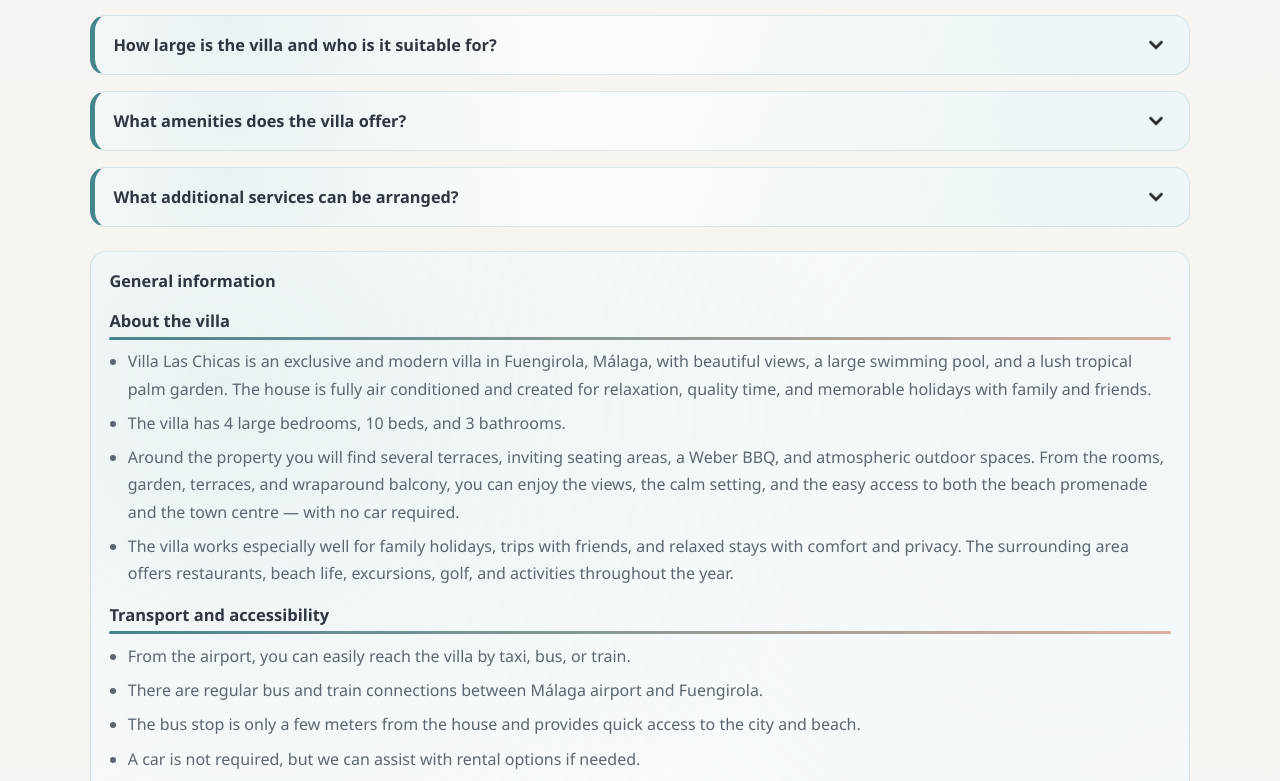
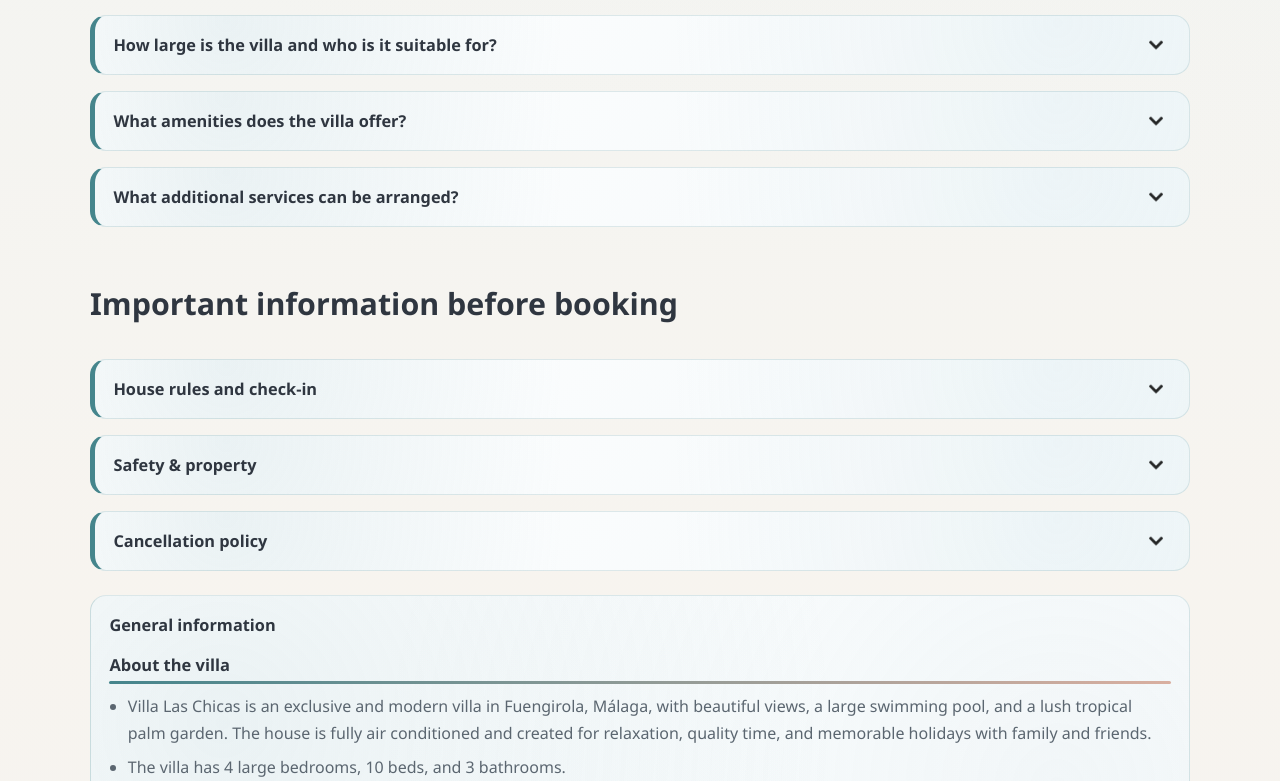
Before and after one commit to Cvangen91/VillaLasChicas, a React (Vite) app: page /about in a window 1280 px wide. Shown: the part 2473-3254 px from the top of the page. Built offline with nearby package versions, Linux system fonts and the light colour scheme.

Commit message:
Viktig info

```diff
--- a/src/locales/en.js
+++ b/src/locales/en.js
@@ -30,6 +30,7 @@ const en = {
     bookingTitle: 'Booking',
     bookingText: 'A dedicated booking solution will be added here later. This section is reserved for availability, enquiries, and reservations.',
     bookingPlaceholder: 'Booking module coming soon.',
+    minStayNotice: 'Minimum stay is 7 days.',
     bookWithAirbnb: 'Book with Airbnb',
     bookWithBooking: 'Book with Booking.com',
     seeMapButton: 'See map',
@@ -41,7 +42,44 @@ const en = {
       quickResponseText: 'Please include your preferred dates, number of guests, and any questions in your message.',
         videoLabel: 'Watch the villa video',
       moreInfoTitle: 'General information',
+        importantBeforeBookingTitle: 'Important information before booking',
+        thingsToKnowTitle: 'Things to know',
       overviewTitle: 'About the villa',
+        houseRules: {
+          title: 'House rules and check-in',
+          intro: 'You will be staying in someone\'s home, so please treat it with care and respect.',
+          checkingInOutTitle: 'Checking in and out',
+          checkingInOutItems: [
+            'Check-in: 16:00 - 22:00',
+            'Checkout before 11:00',
+          ],
+          duringStayTitle: 'During your stay',
+          duringStayItems: [
+            '8 guests maximum',
+            'No pets',
+            'No parties or events',
+            'No commercial photography',
+            'No smoking',
+            'Minimum stay is 7 days',
+          ],
+          beforeLeaveTitle: 'Before you leave',
+          beforeLeaveItems: [
+            'Throw rubbish away',
+            'Turn things off',
+            'Return keys',
+          ],
+        },
+        safetyAndProperty: {
+          title: 'Safety & property',
+          intro: 'Avoid surprises by looking over these important details about your host\'s property.',
+          safetyDevicesTitle: 'Safety devices',
+          safetyDevices: [
+            'Carbon monoxide alarm installed',
+            'Smoke alarm installed',
+          ],
+        },
+        cancellationPolicyTitle: 'Cancellation policy',
+        cancellationPolicyNote: 'Cancellation policy: more info on booking sites.',
       videoSectionTitle: 'Video',
         photoTourTitle: 'Photos from the villa',
         photoShowAll: 'Show all photos',
--- a/src/locales/es.js
+++ b/src/locales/es.js
@@ -30,6 +30,7 @@ const es = {
     bookingTitle: 'Reserva',
     bookingText: 'Aquí se añadirá más adelante una solución de reservas. Esta sección está reservada para disponibilidad, consultas y reservas.',
     bookingPlaceholder: 'Módulo de reservas próximamente.',
+    minStayNotice: 'La estancia mínima es de 7 días.',
     bookWithAirbnb: 'Reservar con Airbnb',
     bookWithBooking: 'Reservar con Booking.com',
     seeMapButton: 'Ver mapa',
@@ -41,7 +42,44 @@ const es = {
       quickResponseText: 'Por favor, indica las fechas deseadas, número de huéspedes y cualquier pregunta en tu mensaje.',
       videoLabel: 'Ver el vídeo de la villa',
       moreInfoTitle: 'Información general',
+      importantBeforeBookingTitle: 'Información importante antes de reservar',
+      thingsToKnowTitle: 'Información importante',
       overviewTitle: 'Sobre la villa',
+      houseRules: {
+        title: 'Normas de la casa y check-in',
+        intro: 'Te alojarás en la casa de alguien, así que trátala con cuidado y respeto.',
+        checkingInOutTitle: 'Entrada y salida',
+        checkingInOutItems: [
+          'Check-in: 16:00 - 22:00',
+          'Checkout antes de las 11:00',
+        ],
+        duringStayTitle: 'Durante tu estancia',
+        duringStayItems: [
+          'Máximo 8 huéspedes',
+          'No se admiten mascotas',
+          'No se permiten fiestas ni eventos',
+          'No se permite fotografía comercial',
+          'No fumar',
+          'La estancia mínima es de 7 días',
+        ],
+        beforeLeaveTitle: 'Antes de salir',
+        beforeLeaveItems: [
+          'Tira la basura',
+          'Apaga todo',
+          'Devuelve las llaves',
+        ],
+      },
+      safetyAndProperty: {
+        title: 'Seguridad y propiedad',
+        intro: 'Evita sorpresas revisando estos detalles importantes sobre la propiedad del anfitrión.',
+        safetyDevicesTitle: 'Dispositivos de seguridad',
+        safetyDevices: [
+          'Alarma de monóxido de carbono instalada',
+          'Alarma de humo instalada',
+        ],
+      },
+      cancellationPolicyTitle: 'Política de cancelación',
+      cancellationPolicyNote: 'Política de cancelación: más información en los sitios de reserva.',
       videoSectionTitle: 'Vídeo',
         photoTourTitle: 'Fotos de la villa',
         photoShowAll: 'Ver todas las fotos',
--- a/src/locales/no.js
+++ b/src/locales/no.js
@@ -30,6 +30,7 @@ const no = {
     bookingTitle: 'Booking',
     bookingText: 'Her kommer det en egen bookingløsning etter hvert. Denne seksjonen er reservert for tilgjengelighet, forespørsler og bestilling.',
     bookingPlaceholder: 'Bookingmodul kommer snart.',
+    minStayNotice: 'Minimum booking er 7 dager.',
     bookWithAirbnb: 'Book på Airbnb',
     bookWithBooking: 'Book på Booking.com',
     seeMapButton: 'Se kart',
@@ -41,7 +42,44 @@ const no = {
       quickResponseText: 'Send gjerne ønsket dato, antall gjester og eventuelle spørsmål i meldingen.',
       videoLabel: 'Se video av villaen',
       moreInfoTitle: 'Generell info',
+      importantBeforeBookingTitle: 'Viktig informasjon før booking',
+      thingsToKnowTitle: 'Viktig å vite',
       overviewTitle: 'Om villaen',
+      houseRules: {
+        title: 'Husregler og innsjekk',
+        intro: 'Du bor i noens hjem, så vennligst behandle stedet med omtanke og respekt.',
+        checkingInOutTitle: 'Innsjekk og utsjekk',
+        checkingInOutItems: [
+          'Innsjekk: 16:00 - 22:00',
+          'Utsjekk for kl. 11:00',
+        ],
+        duringStayTitle: 'Under oppholdet',
+        duringStayItems: [
+          'Maks 8 gjester',
+          'Ingen kjæledyr',
+          'Ingen fester eller arrangementer',
+          'Ingen kommersiell fotografering',
+          'Ingen røyking',
+          'Minimum booking er 7 dager',
+        ],
+        beforeLeaveTitle: 'Før du reiser',
+        beforeLeaveItems: [
+          'Kast søppel',
+          'Skru av lys og elektriske apparater',
+          'Lever tilbake nøkler',
+        ],
+      },
+      safetyAndProperty: {
+        title: 'Sikkerhet og eiendom',
+        intro: 'Unngå overraskelser ved å lese viktig informasjon om eiendommen.',
+        safetyDevicesTitle: 'Sikkerhetsutstyr',
+        safetyDevices: [
+          'Karbonmonoksidvarsler installert',
+          'Røykvarsler installert',
+        ],
+      },
+      cancellationPolicyTitle: 'Avbestillingsvilkår',
+      cancellationPolicyNote: 'Avbestillingsvilkår: se mer informasjon på bookingsidene.',
       videoSectionTitle: 'Video',
         photoTourTitle: 'Bilder fra villaen',
         photoShowAll: 'Vis alle bilder',
--- a/src/pages/About.css
+++ b/src/pages/About.css
@@ -877,6 +877,21 @@
   gap: 1rem;
 }
 
+.page-faq-header--booking-info {
+  margin-top: 2.4rem;
+  margin-bottom: 1rem;
+}
+
+.page-faq-subtitle {
+  margin: 0;
+  font-size: clamp(1.35rem, 2.4vw, 1.9rem);
+  color: var(--color-navy);
+}
+
+.page-faq-list--booking-info {
+  margin-top: 0;
+}
+
 
 .page-faq-item {
   background: var(--surface-card-universal);
--- a/src/pages/About.jsx
+++ b/src/pages/About.jsx
@@ -85,6 +85,11 @@ function About({ texts, setLanguage, language }) {
   const faqItems = [
     ...(texts.about.faqs ?? [])
   ]
+  const houseRules = texts.about.houseRules ?? {}
+  const safetyAndProperty = texts.about.safetyAndProperty ?? {}
+  const hasImportantBookingInfo = Boolean(
+    houseRules.title || safetyAndProperty.title || texts.about.cancellationPolicyNote
+  )
   const amenities = texts.about.amenities ?? []
   const unavailableAmenities = texts.about.unavailableAmenities ?? []
 
@@ -764,6 +769,82 @@ function About({ texts, setLanguage, language }) {
                   <p className="page-faq-answer">{item.a}</p>
                 </details>
               ))}
+
+              {hasImportantBookingInfo ? (
+                <>
+                  <div className="page-faq-header page-faq-header--booking-info">
+                    <h3 className="page-faq-subtitle">
+                      {texts.about.importantBeforeBookingTitle ?? 'Important information before booking'}
+                    </h3>
+                  </div>
+
+                  <div className="page-faq-list page-faq-list--booking-info">
+                    {houseRules.title ? (
+                      <details className="page-faq-item">
+                        <summary className="page-faq-summary">{houseRules.title}</summary>
+                        {texts.about.thingsToKnowTitle ? (
+                          <h3 className="about-info-subtitle">{texts.about.thingsToKnowTitle}</h3>
+                        ) : null}
+                        {houseRules.intro ? (
+                          <p className="page-faq-answer page-faq-answer--compact">{houseRules.intro}</p>
+                        ) : null}
+
+                        {houseRules.checkingInOutTitle ? (
+                          <h4 className="about-info-subtitle">{houseRules.checkingInOutTitle}</h4>
+                        ) : null}
+                        <ul className="about-info-bullet-list">
+                          {(houseRules.checkingInOutItems ?? []).map((line) => (
+                            <li key={line}>{line}</li>
+                          ))}
+                        </ul>
+
+                        {houseRules.duringStayTitle ? (
+                          <h4 className="about-info-subtitle">{houseRules.duringStayTitle}</h4>
+                        ) : null}
+                        <ul className="about-info-bullet-list">
+                          {(houseRules.duringStayItems ?? []).map((line) => (
+                            <li key={line}>{line}</li>
+                          ))}
+                        </ul>
+
+                        {houseRules.beforeLeaveTitle ? (
+                          <h4 className="about-info-subtitle">{houseRules.beforeLeaveTitle}</h4>
+                        ) : null}
+                        <ul className="about-info-bullet-list">
+                          {(houseRules.beforeLeaveItems ?? []).map((line) => (
+                            <li key={line}>{line}</li>
+                          ))}
+                        </ul>
+                      </details>
+                    ) : null}
+
+                    {safetyAndProperty.title ? (
+                      <details className="page-faq-item">
+                        <summary className="page-faq-summary">{safetyAndProperty.title}</summary>
+                        {safetyAndProperty.intro ? (
+                          <p className="page-faq-answer page-faq-answer--compact">{safetyAndProperty.intro}</p>
+                        ) : null}
+                        {safetyAndProperty.safetyDevicesTitle ? (
+                          <h4 className="about-info-subtitle">{safetyAndProperty.safetyDevicesTitle}</h4>
+                        ) : null}
+                        <ul className="about-info-bullet-list">
+                          {(safetyAndProperty.safetyDevices ?? []).map((line) => (
+                            <li key={line}>{line}</li>
+                          ))}
+                        </ul>
+                      </details>
+                    ) : null}
+
+                    {texts.about.cancellationPolicyNote ? (
+                      <details className="page-faq-item">
+                        <summary className="page-faq-summary">{texts.about.cancellationPolicyTitle ?? 'Cancellation policy'}</summary>
+                        <p className="page-faq-answer page-faq-answer--compact">{texts.about.cancellationPolicyNote}</p>
+                      </details>
+                    ) : null}
+                  </div>
+                </>
+              ) : null}
+
               <div className="page-faq-item page-faq-item--open page-faq-item--static">
                 <div className="page-faq-summary page-faq-summary--static">{texts.about.moreInfoTitle}</div>
 
@@ -849,6 +930,7 @@ function About({ texts, setLanguage, language }) {
                   )}
                 </div>
               </div>
+
             </div>
 
           </div>
--- a/src/pages/Home.css
+++ b/src/pages/Home.css
@@ -281,6 +281,13 @@
   color: var(--color-navy);
 }
 
+.home-booking-min-stay {
+  margin: 1rem auto 0;
+  max-width: 760px;
+  font-weight: 600;
+  color: var(--color-navy);
+}
+
 @media (max-width: 768px) {
   .home-page {
     position: relative;
--- a/src/pages/Home.jsx
+++ b/src/pages/Home.jsx
@@ -162,6 +162,9 @@ function Home({ texts, setLanguage, language }) {
               {texts.home.bookWithBooking}
             </a>
           </div>
+          {texts.home.minStayNotice ? (
+            <p className="home-booking-min-stay">{texts.home.minStayNotice}</p>
+          ) : null}
         </div>
         </section>
       </div>
```
